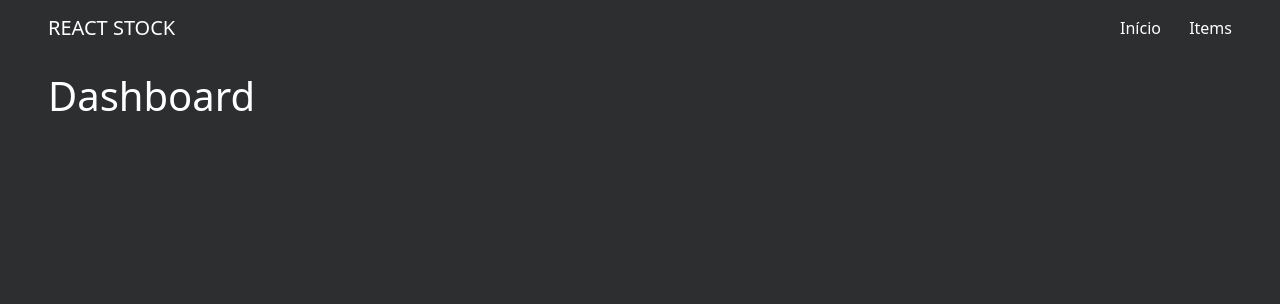
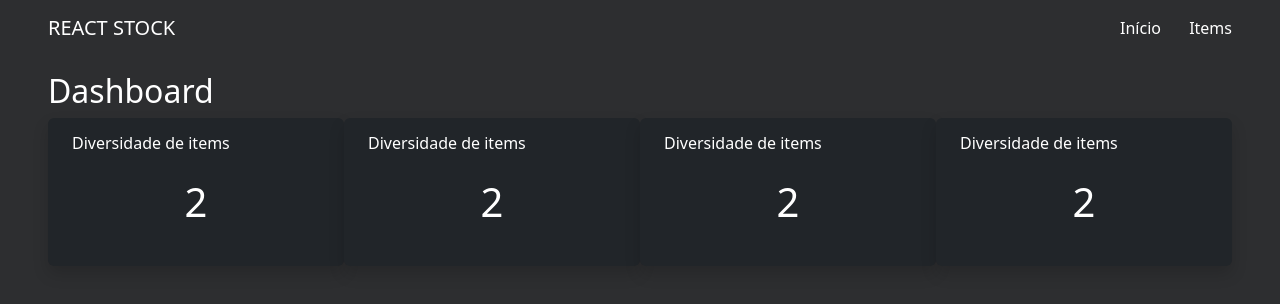
Before and after one commit to maatheusLeite/stock-manager, a React (Vite) app: page / in a window 1280 px wide. Shown: the top 304 px of the page. Built offline with nearby package versions, Linux system fonts and the light colour scheme.

Commit message:
Adding DashboardCard

```diff
--- a/src/App.scss
+++ b/src/App.scss
@@ -13,3 +13,7 @@ a {
     text-decoration: none;
     color: #fff;
 }
+
+.dashboard-card {
+    width: 350px;
+}
--- /dev/null
+++ b/src/components/DashboardCard.jsx
@@ -0,0 +1,17 @@
+import PropTypes from 'prop-types'
+
+DashboardCard.propTypes = {
+    title: PropTypes.string,
+    value: PropTypes.number
+}
+
+export default function DashboardCard({ title, value }) {
+
+
+    return (
+        <div className='dashboard-card bg-dark py-3 px-4 rounded-2 shadow'>
+            <h3 className='fs-6 fw-normal justfg'> {title} </h3>
+            <h4 className='fs-1 fw-medium text-center p-3'> {value} </h4>
+        </div>
+    )
+}
--- a/src/pages/Home/Home.jsx
+++ b/src/pages/Home/Home.jsx
@@ -1,7 +1,16 @@
+import DashboardCard from "../../components/DashboardCard";
+
 export default function Home() {
     return (
         <div className="px-5">
-            <h1 className="fw-light"> Dashboard </h1>
+            <h2 className="fw-light"> Dashboard </h2>
+
+            <div className="d-flex justify-content-around">
+                <DashboardCard title='Diversidade de items' value={2}/>
+                <DashboardCard title='Diversidade de items' value={2}/>
+                <DashboardCard title='Diversidade de items' value={2}/>
+                <DashboardCard title='Diversidade de items' value={2}/>
+            </div>
         </div>
     )
 }
```
